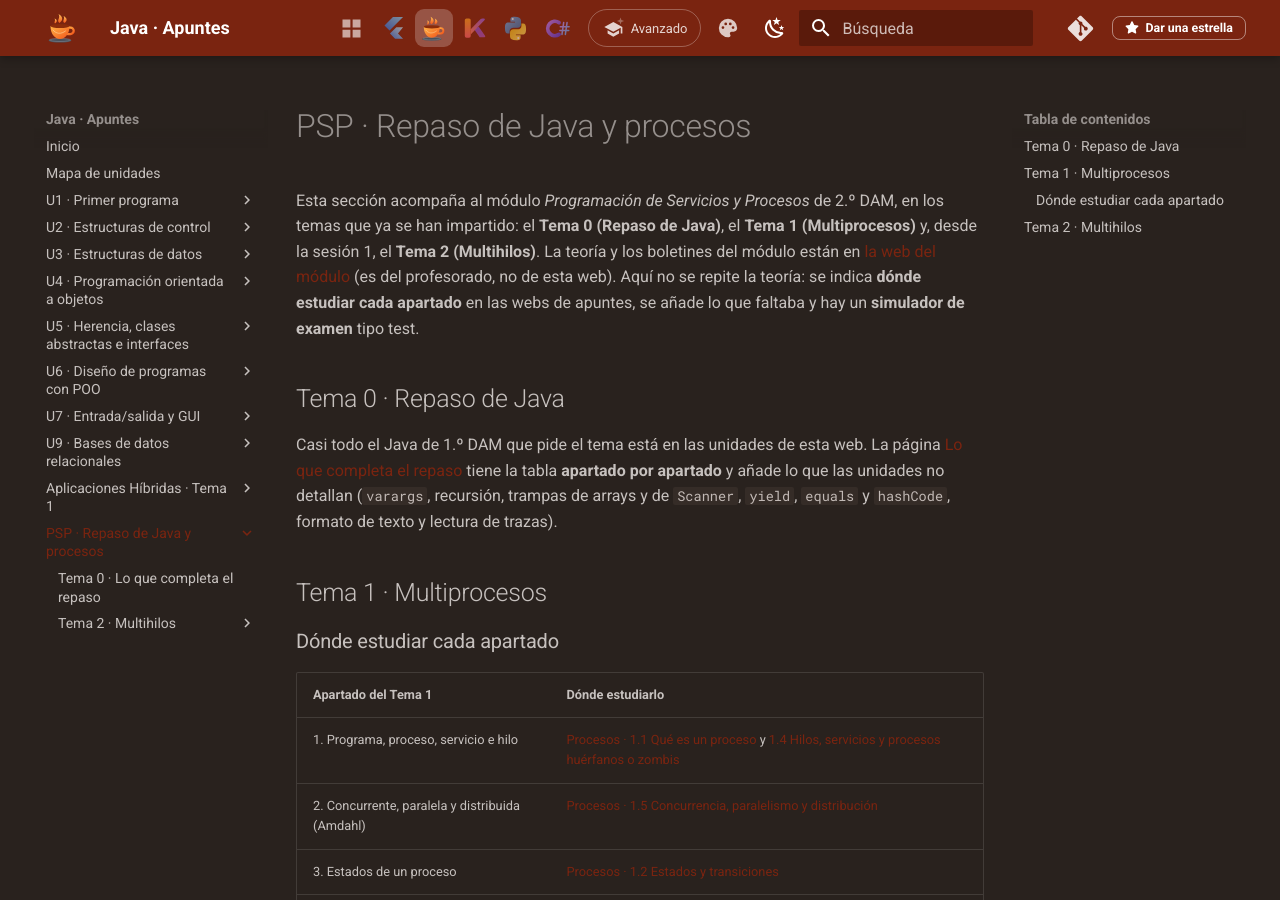
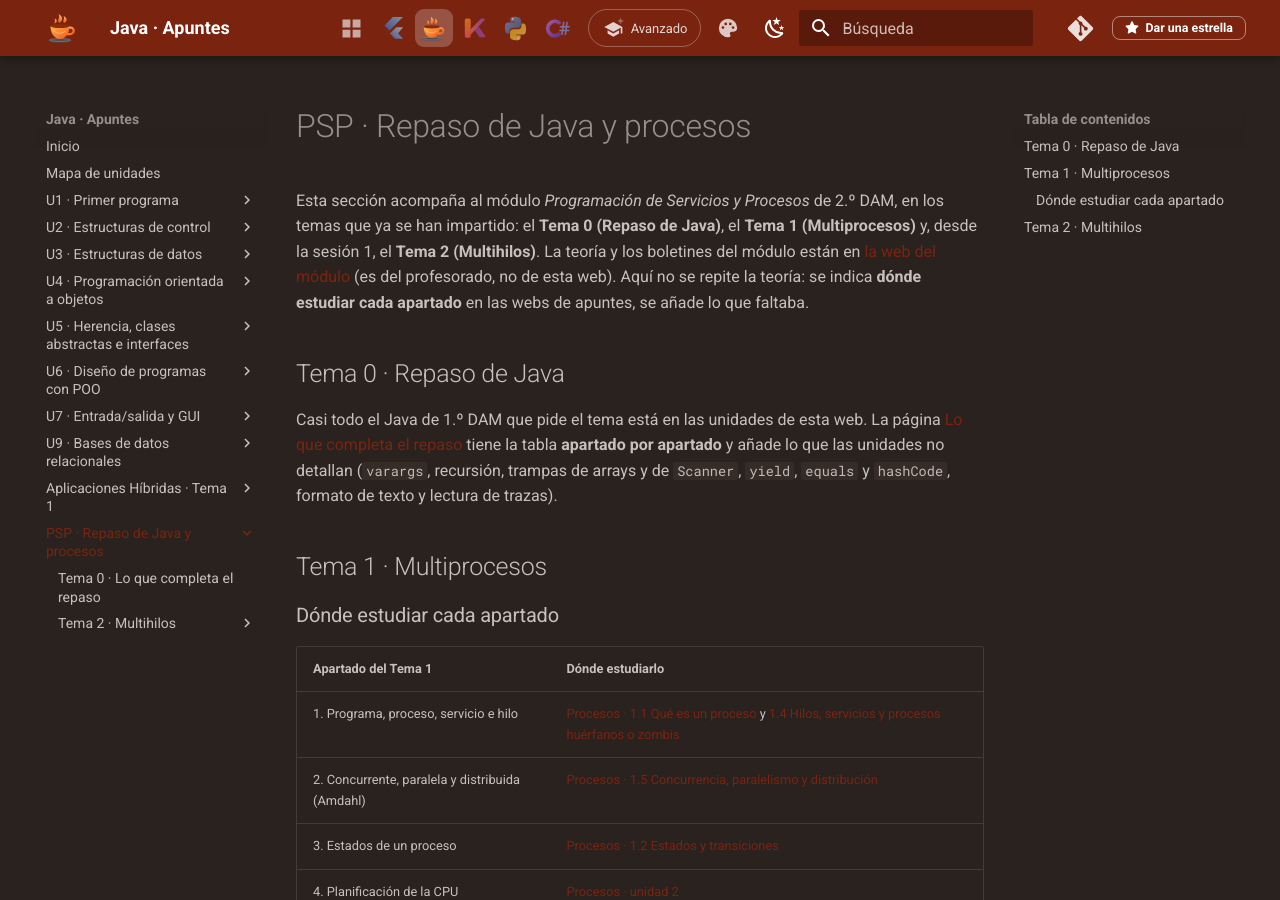
Before and after one commit to apuntes-dam/java-apuntes, an MkDocs documentation site: the page built from docs/psp/index.md, in a window 1280 px wide and 900 px high. Built offline with MkDocs 1.6.1 and Material for MkDocs 9.7.7, drawn with Linux system fonts in a browser that asks for light colours; comment, search, counter and statistics services are not loaded.

Commit message:
Quitar la mención al simulador de examen del índice (ya está oculto)
Co-Authored-By: Claude Sonnet 5.5 <noreply@anthropic.com>

```diff
--- a/docs/psp/index.md
+++ b/docs/psp/index.md
@@ -1,6 +1,6 @@
 # PSP · Repaso de Java y procesos
 
-Esta sección acompaña al módulo *Programación de Servicios y Procesos* de 2.º DAM, en los temas que ya se han impartido: el **Tema 0 (Repaso de Java)**, el **Tema 1 (Multiprocesos)** y, desde la sesión 1, el **Tema 2 (Multihilos)**. La teoría y los boletines del módulo están en [la web del módulo](https://joselejimenez.github.io/PSP/) (es del profesorado, no de esta web). Aquí no se repite la teoría: se indica **dónde estudiar cada apartado** en las webs de apuntes, se añade lo que faltaba y hay un **simulador de examen** tipo test.
+Esta sección acompaña al módulo *Programación de Servicios y Procesos* de 2.º DAM, en los temas que ya se han impartido: el **Tema 0 (Repaso de Java)**, el **Tema 1 (Multiprocesos)** y, desde la sesión 1, el **Tema 2 (Multihilos)**. La teoría y los boletines del módulo están en [la web del módulo](https://joselejimenez.github.io/PSP/) (es del profesorado, no de esta web). Aquí no se repite la teoría: se indica **dónde estudiar cada apartado** en las webs de apuntes, se añade lo que faltaba.
 
 ## Tema 0 · Repaso de Java
 
```
